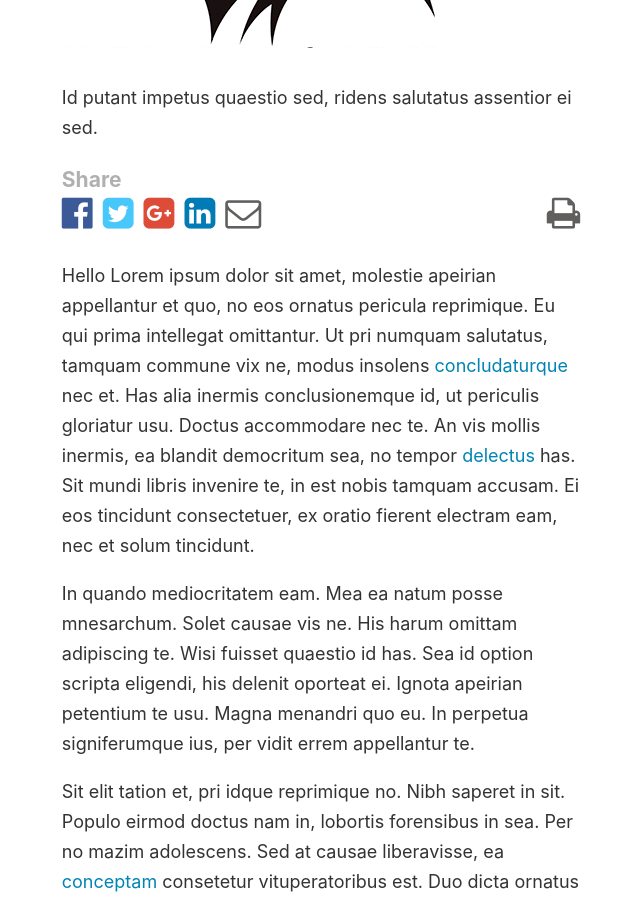
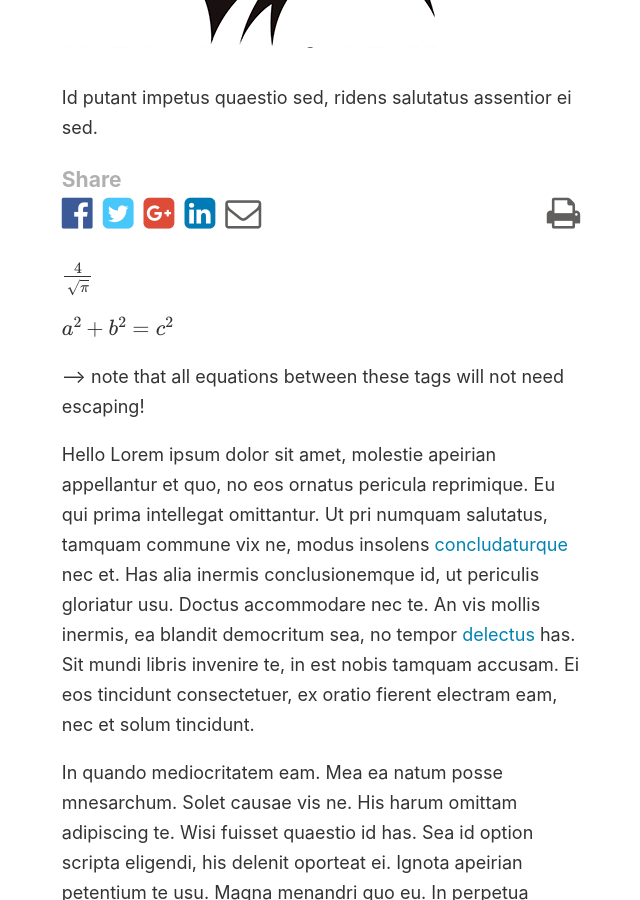
Before and after one commit to ScottVinay/ScottVinay.github.io, a Jekyll site: the page built from _posts/2017-04-01-hello-world.markdown, in a window 1280 px wide and 900 px high, scrolled down 751 px. Shown: the whole window, without its empty margins (319-959 px from the left). Built offline with Jekyll 4.4.1, drawn with Linux system fonts in a browser that asks for light colours; formulas are drawn with MathJax 3; some of the changed lines change nothing that is shown.

Commit message:
latex support added

```diff
--- a/_config.yml
+++ b/_config.yml
@@ -14,6 +14,7 @@
 # You can create any custom variable you would like, and they will be accessible
 # in the templates via {{ site.myvariable }}.
 title: Scott Vinay
+email: scott.vinay.93@gmail.com
 description: > # this means to ignore newlines until "baseurl:"
   Munky is jekyll theme for portfolio websites. It features a blog, project,
   photography and about page.
--- a/_includes/head.html
+++ b/_includes/head.html
@@ -29,5 +29,14 @@
   {% else %}
     <title>{% if page.title %}{{ page.title | escape }} | {% endif %}{{ site.title | escape }}</title>
   {% endif %}
+</head>
 
-</head>
+<script type="text/x-mathjax-config">
+  MathJax.Hub.Config({
+    tex2jax: {
+      skipTags: ['script', 'noscript', 'style', 'textarea', 'pre'],
+      inlineMath: [['$','$']]
+    }
+  });
+</script>
+<script src="https://cdn.mathjax.org/mathjax/latest/MathJax.js?config=TeX-AMS-MML_HTMLorMML" type="text/javascript"></script>
--- a/_posts/2017-04-01-hello-world.markdown
+++ b/_posts/2017-04-01-hello-world.markdown
@@ -12,6 +12,12 @@
 <img src="/assets/images/logo.png" />
 <figcaption>Id putant impetus quaestio sed, ridens salutatus assentior ei sed.</figcaption>
 </figure>
+
+$\frac{4}{\sqrt{\pi}}$
+
+$a^2 + b^2 = c^2$
+
+--> note that all equations between these tags will not need escaping!
 
 Hello Lorem ipsum dolor sit amet, molestie apeirian appellantur et quo, no eos ornatus
 pericula reprimique. Eu qui prima intellegat omittantur. Ut pri numquam
```
